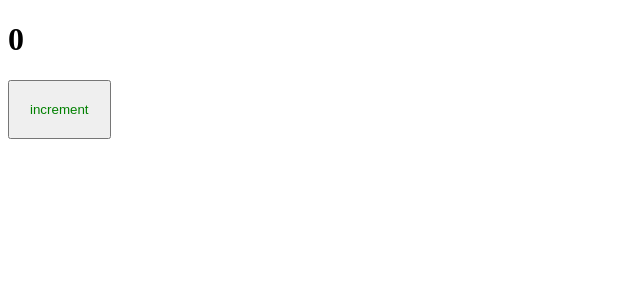
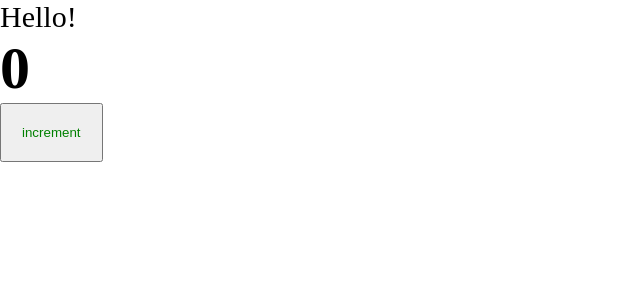
Before and after one commit to EmptyEXOT/studyRepo, a React app: page / in a window 1280 px wide. Shown: the top 300 px of the page, without its empty margins (0-640 px from the left). Built offline with nearby package versions, Linux system fonts and the light colour scheme.

Commit message:
styles config upgrade

```diff
--- a/package.json
+++ b/package.json
@@ -19,6 +19,7 @@
     "@types/webpack-dev-server": "^4.7.2",
     "css-loader": "^6.7.3",
     "html-webpack-plugin": "^5.5.0",
+    "mini-css-extract-plugin": "^2.7.2",
     "sass": "^1.57.1",
     "sass-loader": "^13.2.0",
     "style-loader": "^3.3.1",
--- /dev/null
+++ b/src/App.tsx
@@ -0,0 +1,14 @@
+import React from 'react';
+import Counter from "./components/Counter";
+import './index.scss'
+
+const App = () => {
+    return (
+        <div className='app'>
+            Hello!
+            <Counter />
+        </div>
+    );
+};
+
+export default App;
--- a/src/components/Counter.scss
+++ b/src/components/Counter.module.scss
@@ -1,4 +1,4 @@
-button {
+.button {
   padding: 20px;
   color: green;
 }
--- a/src/components/Counter.tsx
+++ b/src/components/Counter.tsx
@@ -1,5 +1,5 @@
 import React, {useState} from 'react';
-import './Counter.scss';
+import classes from './Counter.module.scss';
 const Counter = () => {
     const [count, setCount] = useState(0);
 
@@ -10,7 +10,7 @@
     return (
         <div>
             <h1>{count}</h1>
-            <button onClick={increment}>increment</button>
+            <button className={classes.button} onClick={increment}>increment</button>
         </div>
     );
 };
--- /dev/null
+++ b/src/index.scss
@@ -0,0 +1,9 @@
+* {
+  margin: 0;
+  padding: 0;
+  box-sizing: border-box;
+}
+
+.app {
+  font-size: 30px;
+}
--- a/src/index.tsx
+++ b/src/index.tsx
@@ -1,7 +1,8 @@
 import {render} from "react-dom";
-import Counter from "./components/Counter";
+import React from "react";
+import App from "./App";
 
 render(
-    <Counter/>,
+    <App/>,
     document.getElementById('root')
 )
```
Also changed, not shown: src/global.d.ts (added, +7 -0 lines), 4 other files (tests, documents, lock files or other folders).
